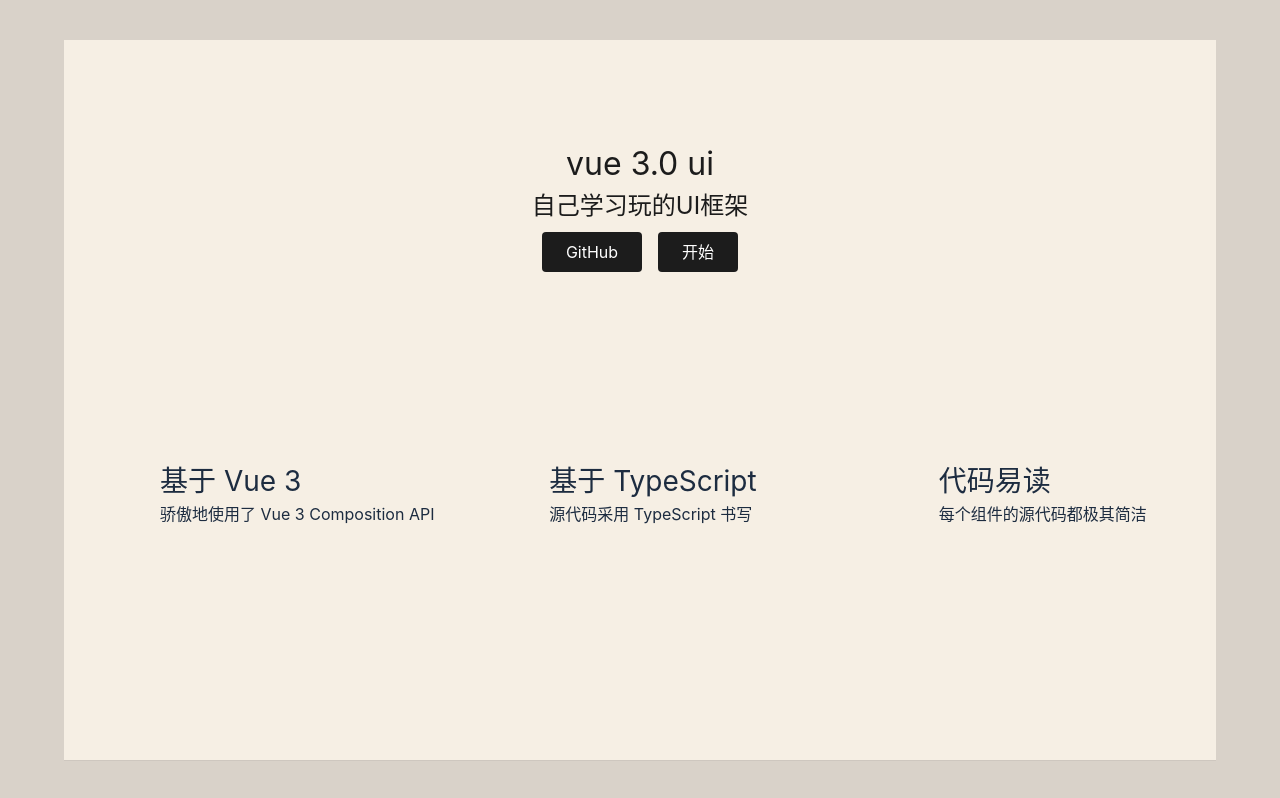
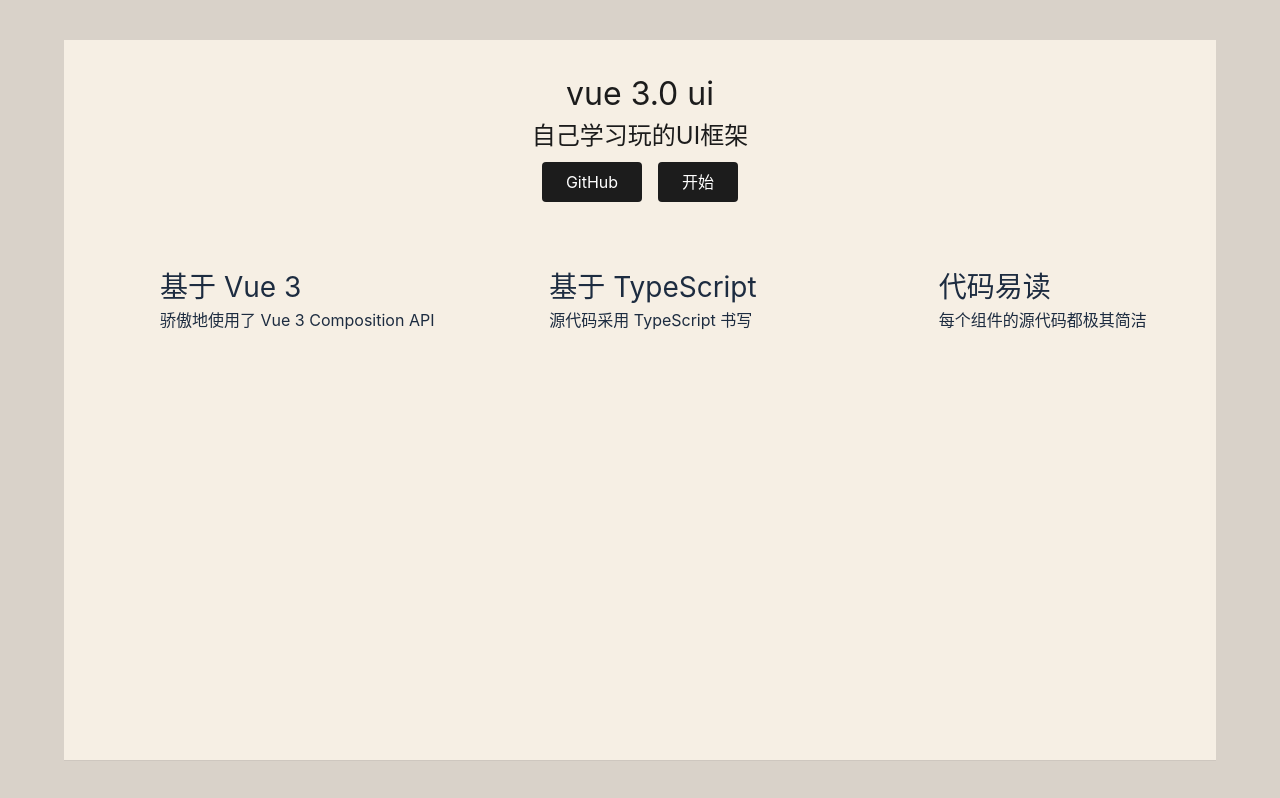
Before and after one commit to dunfeiyang/v-ui, a Vue app: page /#/ in a window 1280 px wide. Built offline with nearby package versions, Linux system fonts and the light colour scheme.

Commit message:
样式更改

```diff
--- a/src/views/Home.vue
+++ b/src/views/Home.vue
@@ -66,7 +66,7 @@
   box-shadow: 0 1px 0 fade-out(black, 0.95);
 }
 .features {
-  margin: 64px auto;
+  margin: 10px auto;
   padding: 0 16px;
   @media (min-width: 800px) {
     width: 800px;
@@ -116,7 +116,7 @@
 }
 .banner {
   color: $color;
-  padding: 100px 0;
+  padding: 30px 0;
   display: flex;
   justify-content: center;
   align-items: center;
```
